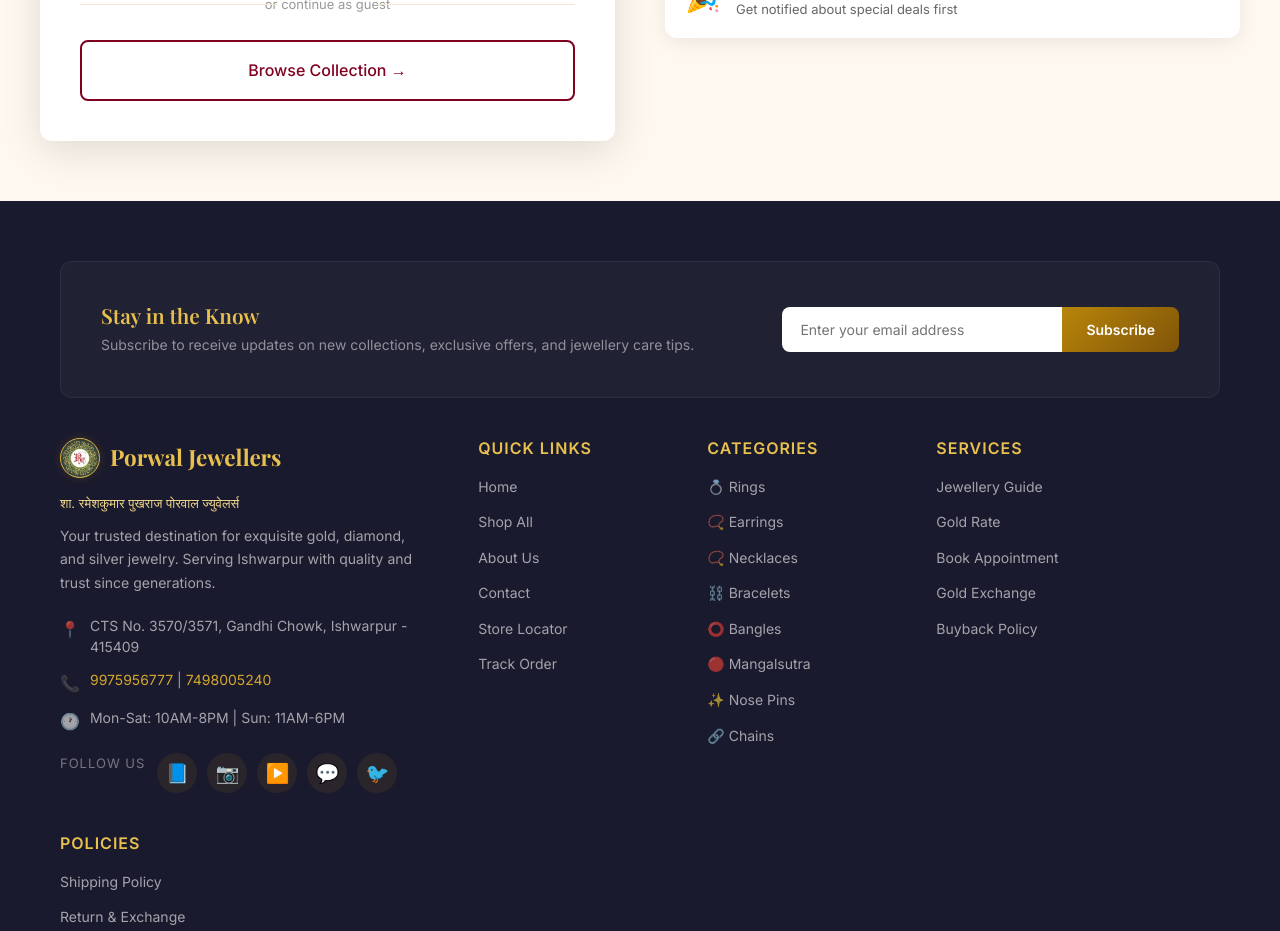
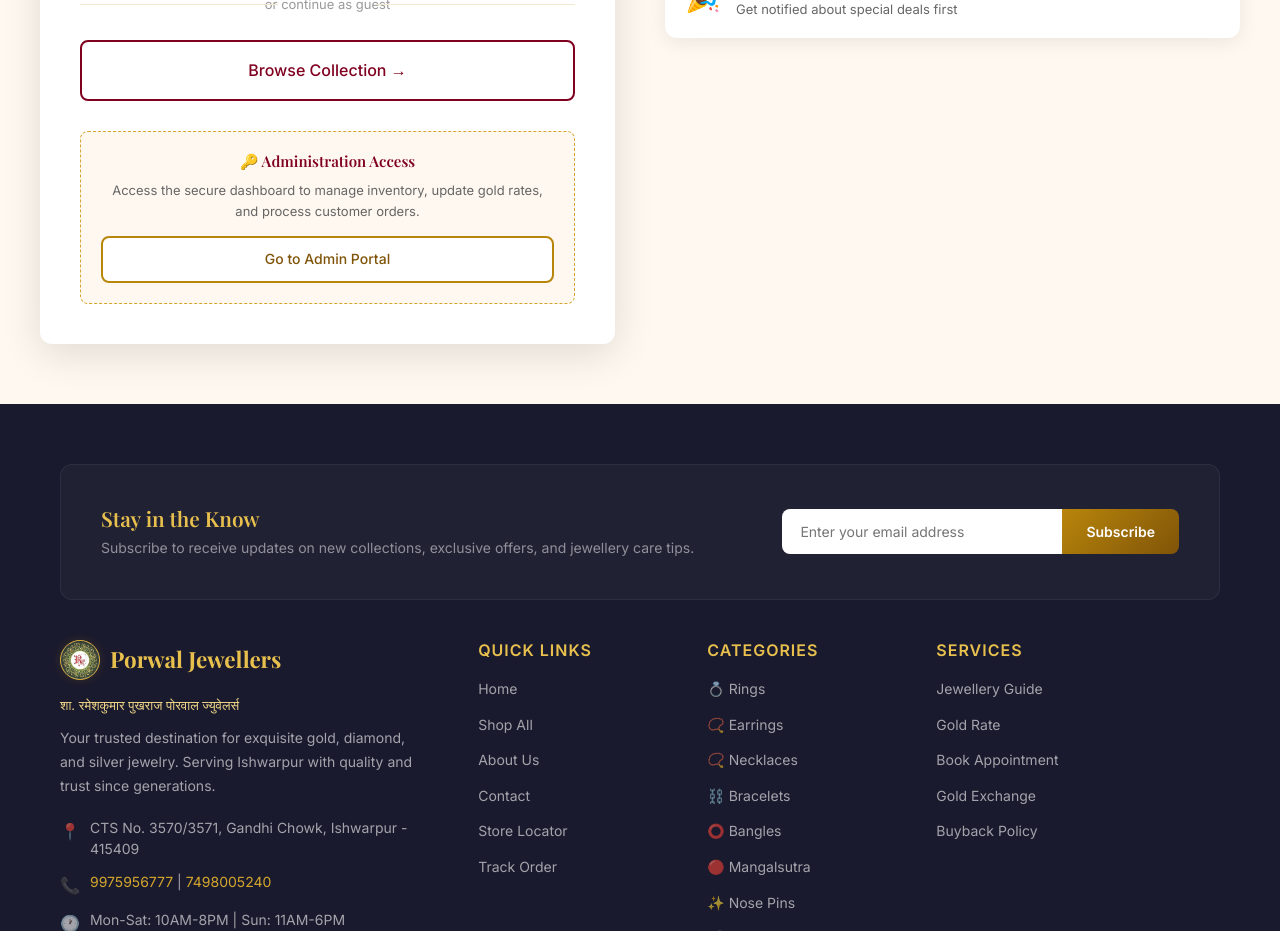
Before and after one commit to vk9199kadam-hue/-, a React (Vite) app: page /sign-in in a window 1280 px wide. Shown: the part 800-1731 px from the top of the page. Built offline with nearby package versions, Linux system fonts and the light colour scheme.

Commit message:
feat: add admin access box to user login page

```diff
--- a/src/pages/SignIn.tsx
+++ b/src/pages/SignIn.tsx
@@ -174,6 +174,36 @@
           <Link to="/shop" className="btn btn-outline btn-lg btn-block">
             Browse Collection →
           </Link>
+
+          <div className="admin-access-box" style={{
+            marginTop: '30px',
+            padding: '20px',
+            background: 'var(--cream)',
+            borderRadius: 'var(--radius-sm)',
+            border: '1px dashed var(--gold-400)',
+            textAlign: 'center'
+          }}>
+            <h4 style={{ color: 'var(--maroon)', margin: '0 0 8px 0', fontSize: '15px', fontWeight: '600' }}>
+              🔑 Administration Access
+            </h4>
+            <p style={{ fontSize: '13px', color: 'var(--text-light)', margin: '0 0 15px 0' }}>
+              Access the secure dashboard to manage inventory, update gold rates, and process customer orders.
+            </p>
+            <Link to="/admin" className="btn btn-outline btn-block" style={{
+              borderColor: 'var(--gold-500)',
+              color: 'var(--gold-700)',
+              padding: '10px 15px',
+              fontSize: '14px',
+              backgroundColor: 'var(--white)',
+              display: 'block',
+              textDecoration: 'none',
+              textAlign: 'center',
+              fontWeight: '500',
+              borderRadius: 'var(--radius-sm)'
+            }}>
+              Go to Admin Portal
+            </Link>
+          </div>
         </div>
 
         <div className="signin-features">
```
